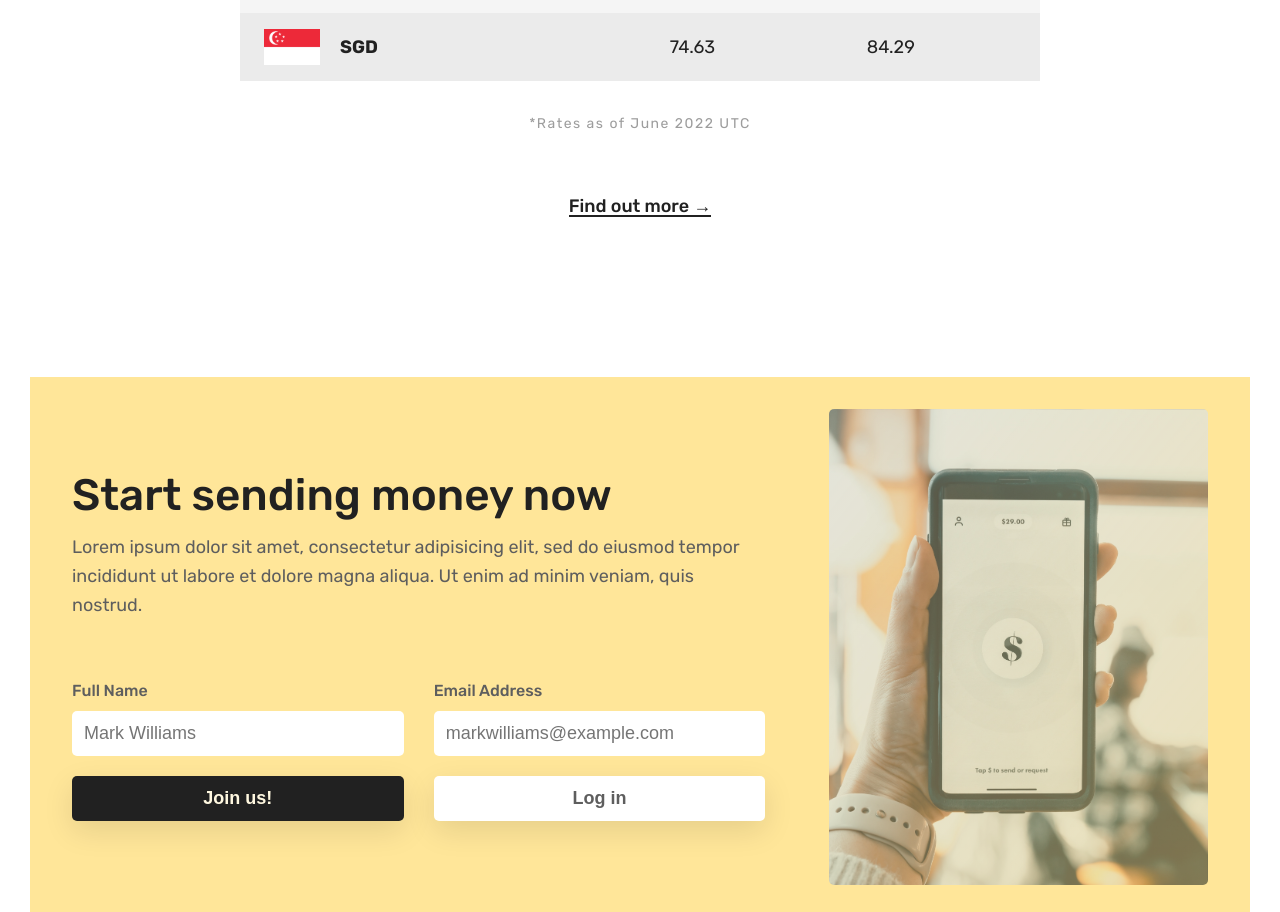
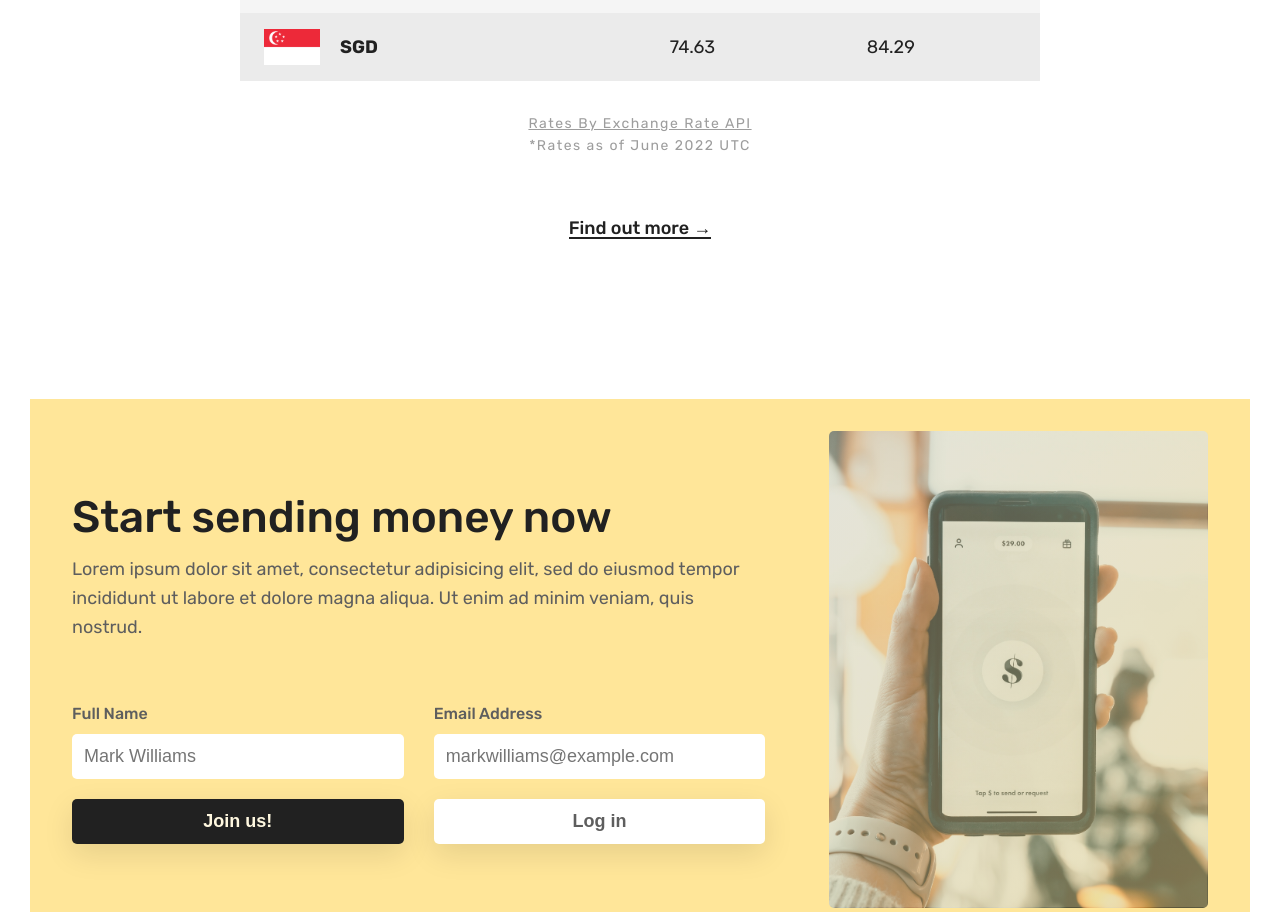
Before and after one commit to higayoshiko/Nippon-Exchange, a plain HTML site: page index.html in a window 1280 px wide. Shown: the part 2033-2945 px from the top of the page. Drawn offline with nearby package versions, Linux system fonts and the light colour scheme; no server answers.

Commit message:
add api attribution

```diff
--- a/index.html
+++ b/index.html
@@ -182,6 +182,7 @@
         </tbody>
       </table>
       <div class="container text-center">
+        <a class="heading-sub-ss" href="https://www.exchangerate-api.com">Rates By Exchange Rate API</a>
         <p class="heading-sub-ss">
           *Rates as of <span>June 2022</span> UTC
         </p>
```
